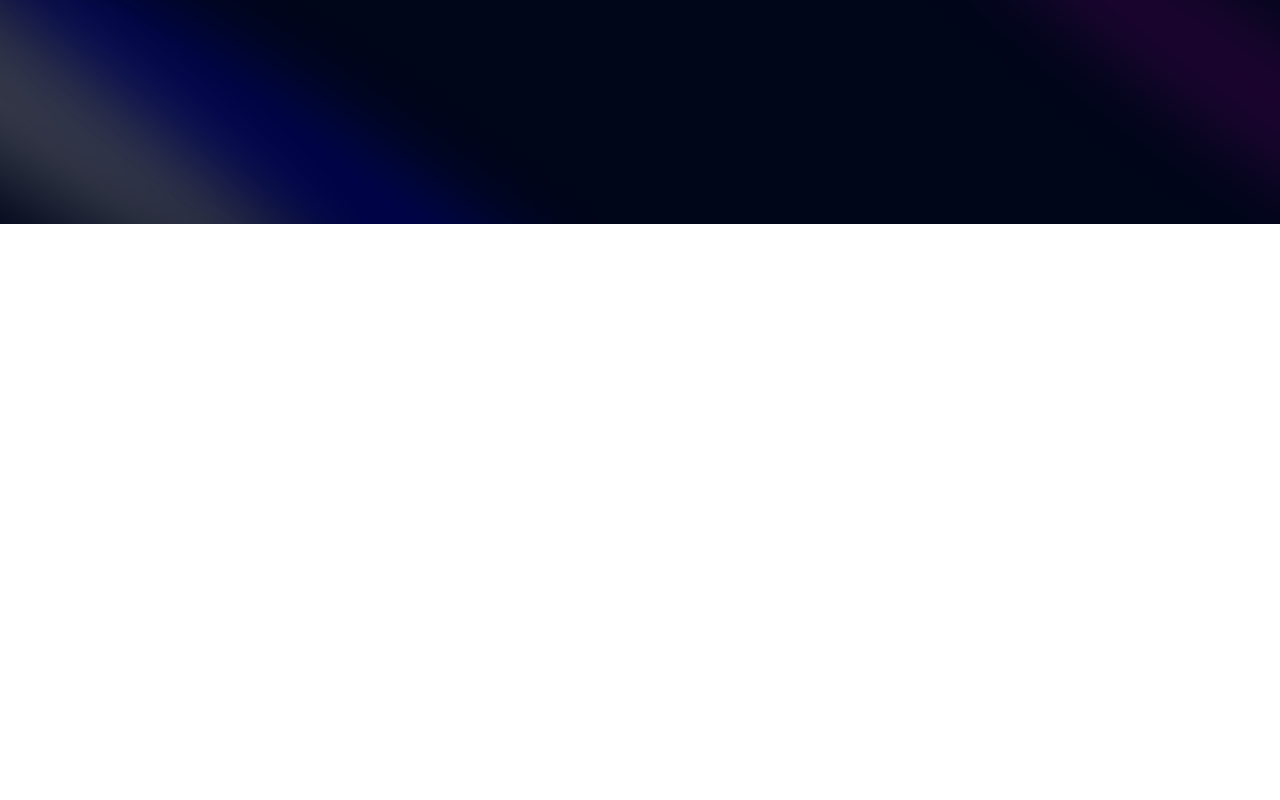
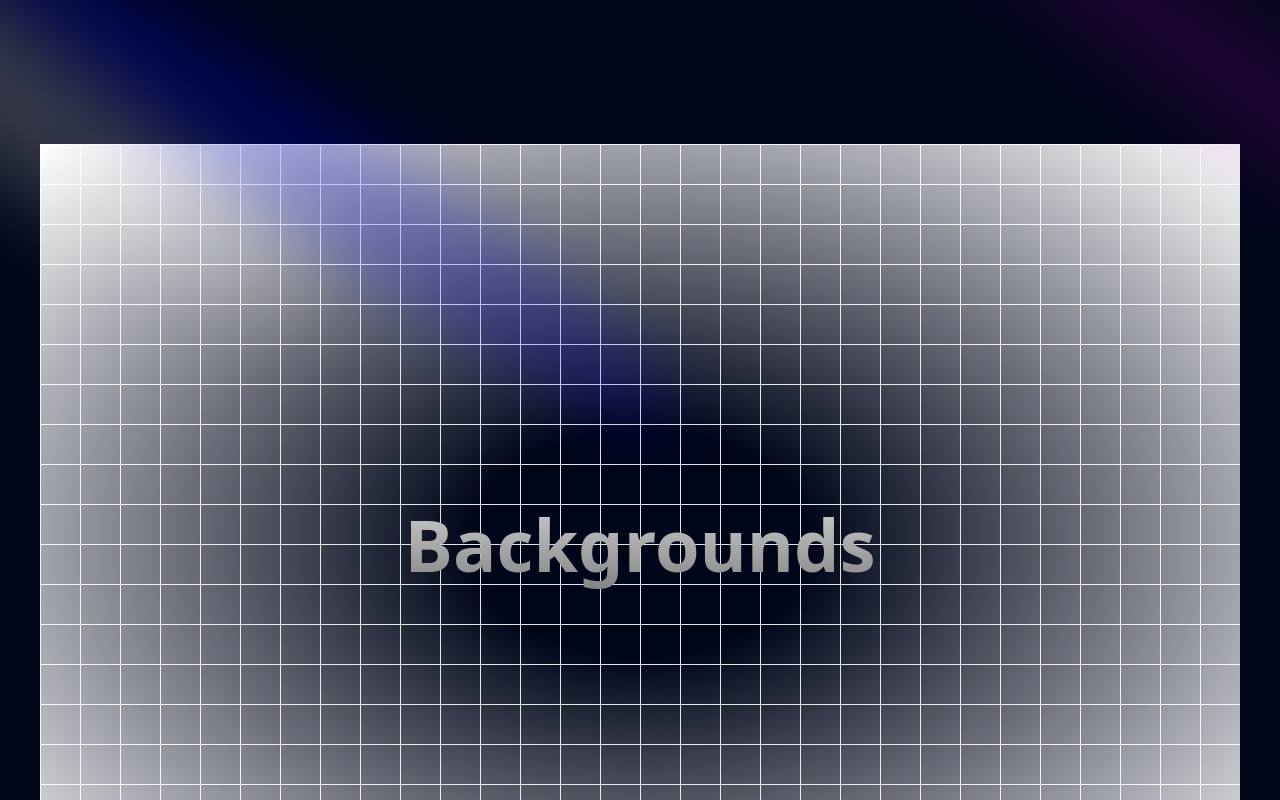
Before and after one commit to suzubu/portfolio_practice, a Next.js app: page / in a window 1280 px wide. Shown: the top 800 px of the page. Built offline with nearby package versions, Linux system fonts and the light colour scheme.

Commit message:
Enhance Hero component with dynamic backgrounds and gradient effects;

```diff
--- a/components/Hero.tsx
+++ b/components/Hero.tsx
@@ -1,4 +1,5 @@
 import { Spotlight } from "./ui/Spotlight";
+import { cn } from "@/lib/utils";
 
 const Hero = () => {
   return (
@@ -14,6 +15,21 @@
         />
         <Spotlight className="top-28 left-80 h-[80vh] w-[50vw]" fill="blue" />
       </div>
+      <div className="h-screen w-full dark:bg-black-100 bg:white dark:bg-grid-white/[0.3] bg-grid-black/[0.2] relative flex items-center justify-center">
+        <div
+          className={cn(
+            "absolute inset-0",
+            "[background-size:40px_40px]",
+            "[background-image:linear-gradient(to_right,#e4e4e7_1px,transparent_1px),linear-gradient(to_bottom,#e4e4e7_1px,transparent_1px)]",
+            "dark:[background-image:linear-gradient(to_right,#262626_1px,transparent_1px),linear-gradient(to_bottom,#262626_1px,transparent_1px)]"
+          )}
+        />
+        {/* Radial gradient for the container to give a faded look */}
+        <div className="pointer-events-none absolute inset-0 flex items-center justify-center bg-white [mask-image:radial-gradient(ellipse_at_center,transparent_20%,black)] dark:bg-black"></div>
+        <p className="relative z-20 bg-gradient-to-b from-neutral-200 to-neutral-500 bg-clip-text py-8 text-4xl font-bold text-transparent sm:text-7xl">
+          Backgrounds
+        </p>
+      </div>
     </div>
   );
 };
```
